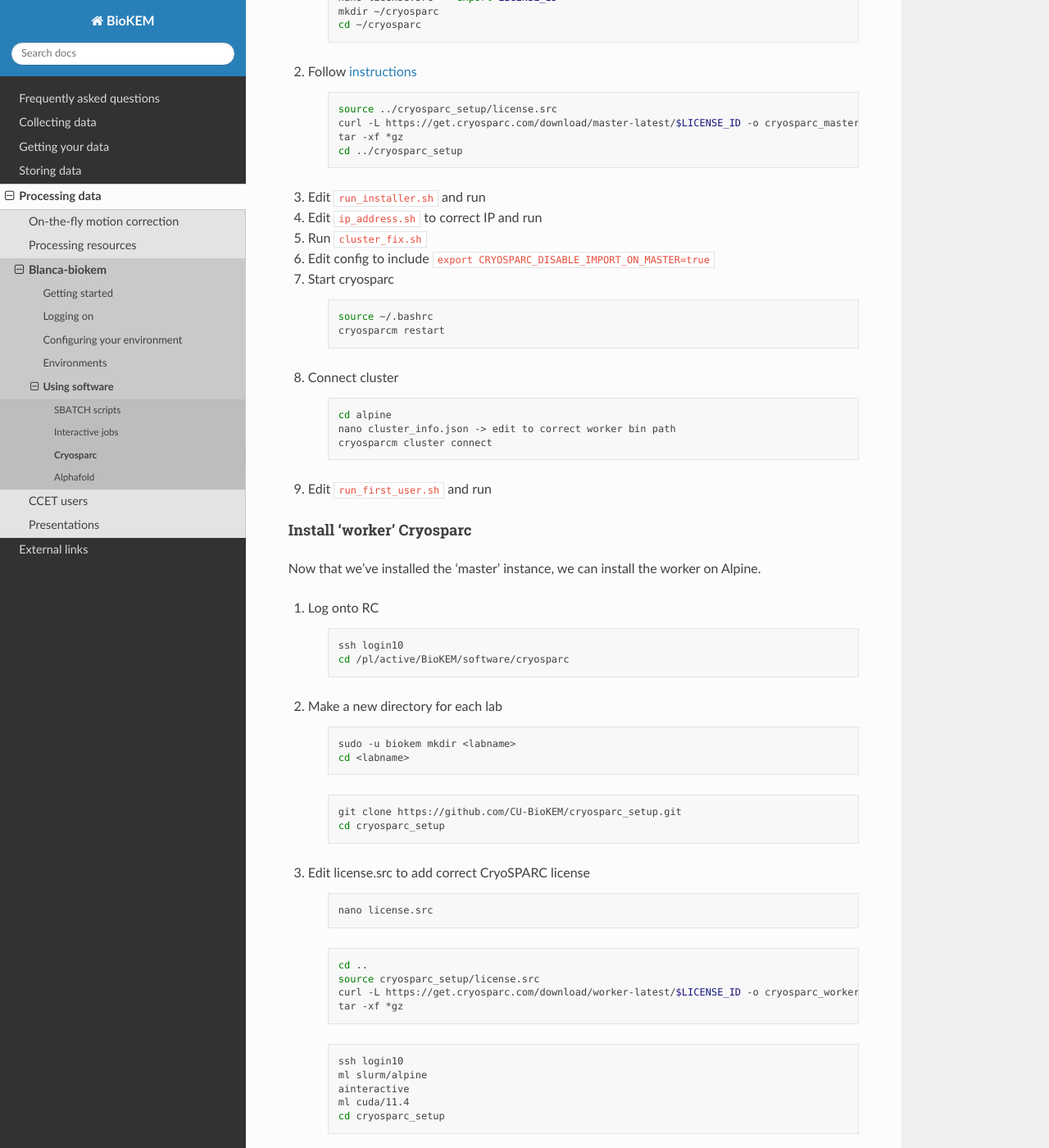
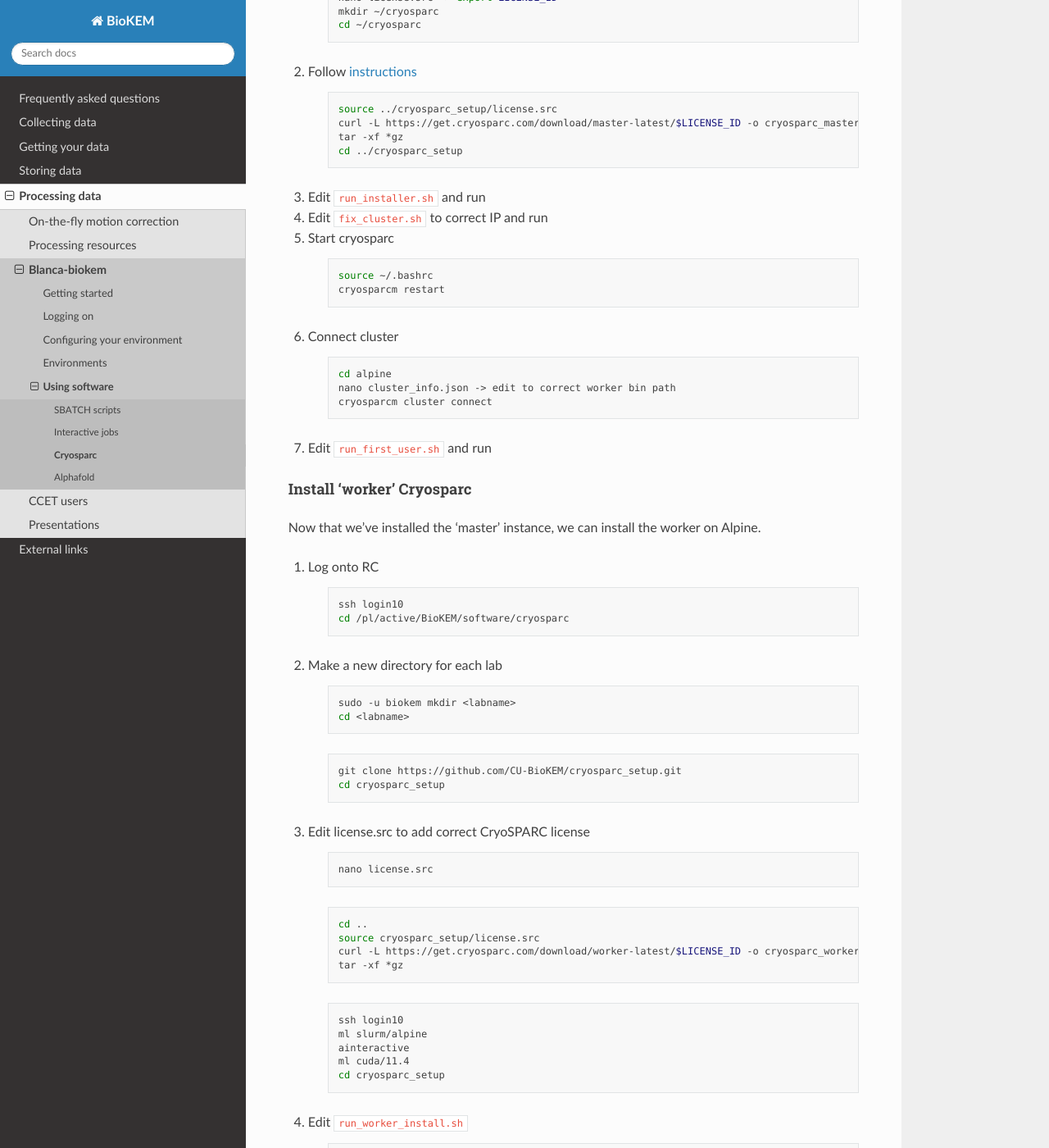
Before and after one commit to CU-BioKEM/user-guide, a Sphinx documentation site: the page built from docs/source/processing/using_software/cryosparc.rst, in a window 1280 px wide and 1400 px high, scrolled down 3878 px. Shown: the whole window at 82% size. Built offline with Sphinx 7.4.7 and the Read the Docs theme 2.0.0, drawn with Linux system fonts in a browser that asks for light colours; some of the changed text lies outside the part shown.

Commit message:
updated cryosparc

```diff
--- a/docs/source/processing/using_software/cryosparc.rst
+++ b/docs/source/processing/using_software/cryosparc.rst
@@ -225,9 +225,7 @@ But we need to make a few important changes for this to work.
       cd ../cryosparc_setup
 
 #. Edit ``run_installer.sh`` and run
-#. Edit ``ip_address.sh`` to correct IP and run
-#. Run ``cluster_fix.sh``
-#. Edit config to include ``export CRYOSPARC_DISABLE_IMPORT_ON_MASTER=true``
+#. Edit ``fix_cluster.sh`` to correct IP and run
 #. Start cryosparc
 
     .. code-block:: bash
@@ -296,7 +294,6 @@ Now that we've installed the 'master' instance, we can install the worker on Alp
     .. code-block:: bash
 
       ./run_worker_install.sh
-      echo "export CRYOSPARC_SSD_PATH=\$SLURM_SCRATCH" >> ../cryosparc_worker/config.sh
 
 #. Open new terminal
 
```
